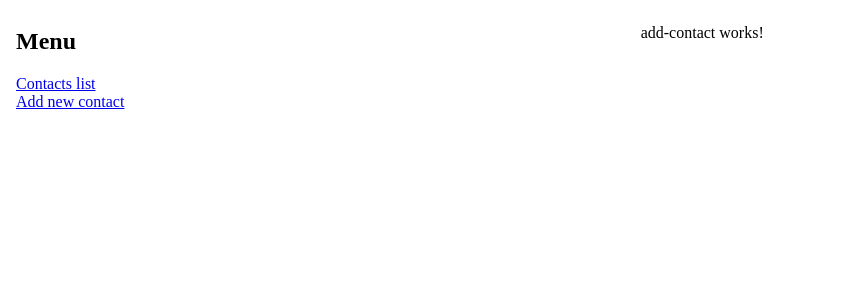
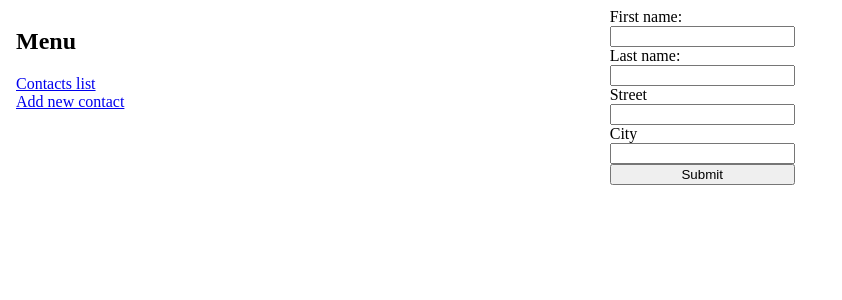
Before and after one commit to whiteeagle44/angular-address-book, an Angular app: page /contacts/add in a window 1280 px wide. Shown: the top 300 px of the page, without its empty margins (0-842 px from the left). Built offline with nearby package versions, Linux system fonts and the light colour scheme.

Commit message:
add contact form

```diff
--- a/src/app/app.module.ts
+++ b/src/app/app.module.ts
@@ -10,4 +10,4 @@ import { LayoutModule } from './layout/layout.module';
   imports: [BrowserModule, AppRoutingModule, LayoutModule],
   bootstrap: [AppComponent],
 })
-export class AppModule {}
+export class AppModule { }
--- a/src/app/contacts/contact.service.ts
+++ b/src/app/contacts/contact.service.ts
@@ -1,14 +1,40 @@
 import { Injectable } from '@angular/core';
 import { Observable, map, of } from 'rxjs';
-import { CONTACTS } from './mock-contacts';
 
-export interface Contact {
-  id: number,
-  firstName: string,
-  lastName: string,
-  street: string,
-  city: string
+export class Contact {
+  static nextId: number = 1
+  private _id: number;
+
+  constructor(private _firstName: string, private _lastName: string, private _street: string, private _city: string) {
+    this._id = Contact.nextId++
+  }
+
+  public get id(): number {
+    return this._id;
+  }
+
+  public get firstName(): string {
+    return this._firstName;
+  }
+
+  public get lastName(): string {
+    return this._lastName;
+  }
+
+  public get street(): string {
+    return this._street;
+  }
+
+  public get city(): string {
+    return this._city;
+  }
 }
+
+const CONTACTS: Contact[] = [
+  new Contact("John", "Doe", "Marszałkowska 128/133", "01-234 Warszawa"),
+  new Contact("Mariusz", "Paździoch", "Długa 24", "01-234 Miasteczkowo"),
+  new Contact("Robocop", "XYZ", "0x1234", "Computer Memory"),
+];
 
 @Injectable({
   providedIn: 'root'
@@ -26,4 +52,8 @@ export class ContactService {
     return this.contacts$.pipe(
       map((contacts: Contact[]) => contacts.find(contact => contact.id === id)))
   }
+
+  public addContact(contact: Contact) {
+    console.log(`contact: ${contact.firstName} added.`)
+  }
 }
--- a/src/app/contacts/mock-contacts.ts
+++ /dev/null
@@ -1,25 +0,0 @@
-import { Contact } from './contact.service';
-
-export const CONTACTS: Contact[] = [
-    {
-        id: 1,
-        firstName: "John",
-        lastName: "Doe",
-        street: "Marszałkowska 128/133",
-        city: "01-234 Warszawa"
-    },
-    {
-        id: 2,
-        firstName: "Mariusz",
-        lastName: "Paździoch",
-        street: "Długa 24",
-        city: "01-234 Miasteczkowo"
-    },
-    {
-        id: 3,
-        firstName: "Robocop",
-        lastName: "XYZ",
-        street: "0x1234",
-        city: "Computer Memory"
-    }
-];
--- a/src/app/layout/add-contact/add-contact.component.css
+++ b/src/app/layout/add-contact/add-contact.component.css
@@ -0,0 +1,4 @@
+.addContactForm {
+    display: flex;
+    flex-direction: column;
+}
--- a/src/app/layout/add-contact/add-contact.component.html
+++ b/src/app/layout/add-contact/add-contact.component.html
@@ -1,4 +1,15 @@
-<p>add-contact works!</p>
-<!-- <form [formGroup]="userForm" (ngSubmit)="submit($event)">
+<form class="addContactForm" [formGroup]="addContactForm" (ngSubmit)="onSubmit()">
+    <label for="firstName">First name: </label>
+    <input type="text" formControlName="firstName">
 
-</form> -->
+    <label for="lastName">Last name: </label>
+    <input type="text" formControlName="lastName">
+
+    <label for="street">Street</label>
+    <input type="text" formControlName="street">
+
+    <label for="city">City</label>
+    <input type="text" formControlName="city">
+
+    <button type="submit" [disabled]="!addContactForm.valid">Submit</button>
+</form>
--- a/src/app/layout/add-contact/add-contact.component.ts
+++ b/src/app/layout/add-contact/add-contact.component.ts
@@ -1,5 +1,6 @@
 import { Component } from '@angular/core';
-import { FormBuilder, Validators } from '@angular/forms';
+import { FormControl, FormGroup } from '@angular/forms';
+import { Contact, ContactService } from 'src/app/contacts/contact.service';
 
 @Component({
   selector: 'app-add-contact',
@@ -7,10 +8,22 @@ import { FormBuilder, Validators } from '@angular/forms';
   styleUrls: ['./add-contact.component.css']
 })
 export class AddContactComponent {
-  constructor(private formBuilder: FormBuilder) { }
+  addContactForm = new FormGroup({
+    firstName: new FormControl(''),
+    lastName: new FormControl(''),
+    street: new FormControl(''),
+    city: new FormControl(''),
+  });
 
-  userForm = this.formBuilder.group({
-    username: ['Username', Validators.required],
-    password: ['', Validators.required],
-  })
+  constructor(private contactService: ContactService) { }
+
+  onSubmit() {
+    const formValue = this.addContactForm.value
+    if (formValue.firstName && formValue.lastName && formValue.street && formValue.city) {
+      let contact: Contact = new Contact(formValue.firstName, formValue.lastName, formValue.street, formValue.city)
+      this.contactService.addContact(contact)
+    } else {
+      console.error("Contact was not added because of missing field values")
+    }
+  }
 }
--- a/src/app/layout/layout.module.ts
+++ b/src/app/layout/layout.module.ts
@@ -1,13 +1,14 @@
 import { NgModule } from '@angular/core';
 import { CommonModule } from '@angular/common';
 import { RouterModule } from '@angular/router';
+import { ReactiveFormsModule } from '@angular/forms';
 import { MenuComponent } from './menu/menu.component';
 import { ContactsListComponent } from './contacts-list/contacts-list.component';
 import { AddContactComponent } from './add-contact/add-contact.component';
 
 @NgModule({
   declarations: [MenuComponent, ContactsListComponent, AddContactComponent],
-  imports: [CommonModule, RouterModule],
+  imports: [CommonModule, RouterModule, ReactiveFormsModule],
   exports: [MenuComponent],
 })
-export class LayoutModule {}
+export class LayoutModule { }
```
